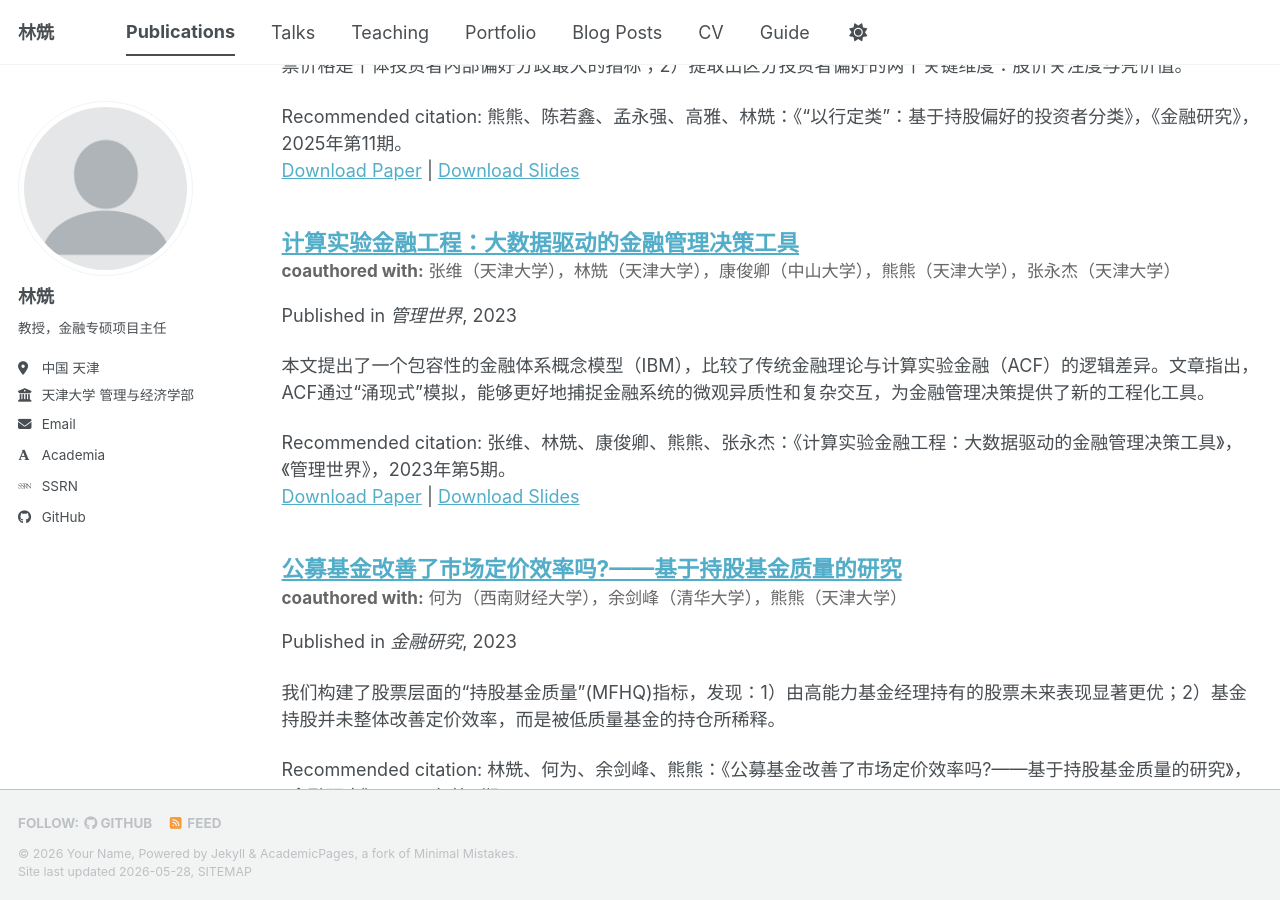
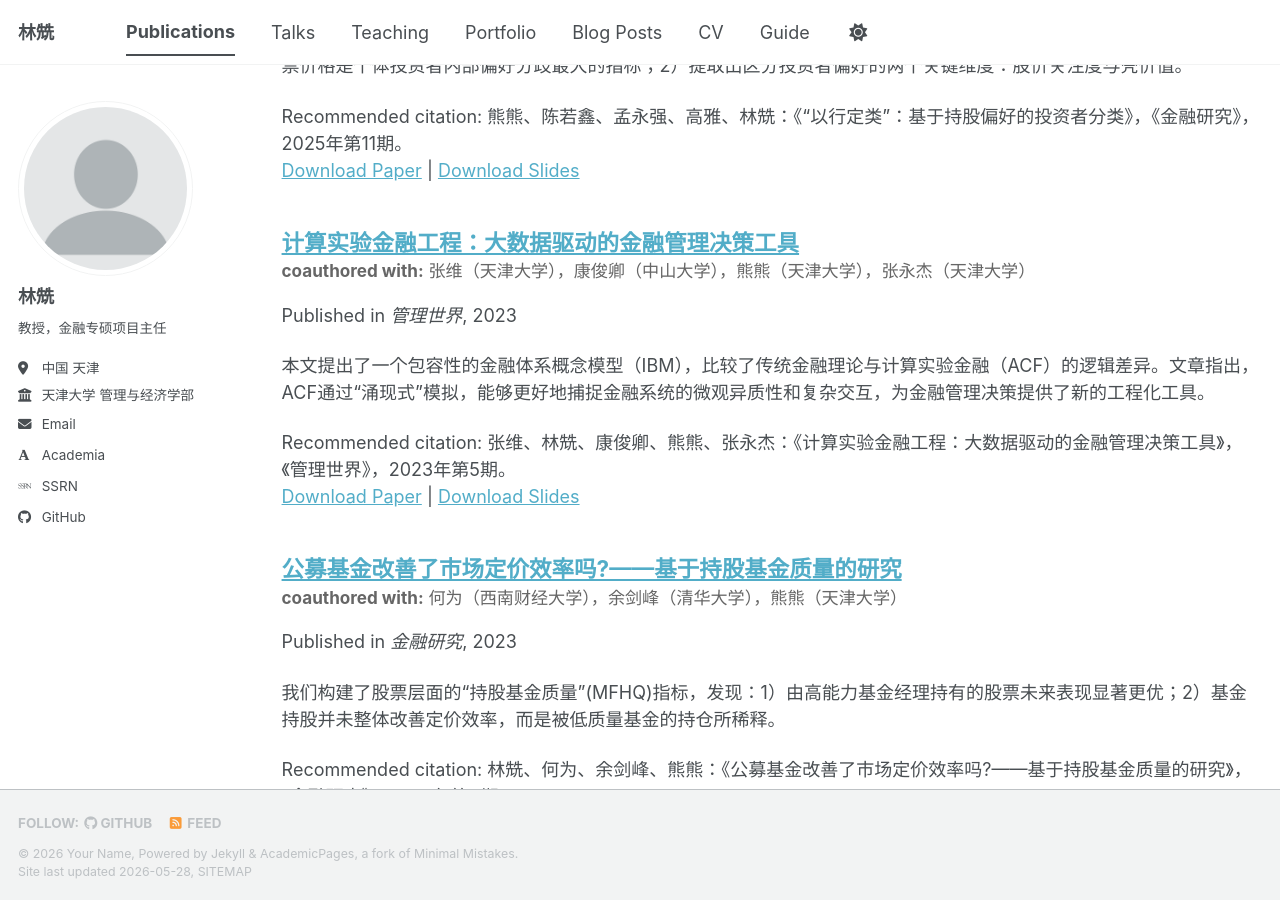
Before and after one commit to LinShen-fin/LinShen-fin.github.io, a Jekyll site: the page built from _pages/publications.html, in a window 1280 px wide and 900 px high, scrolled down 1042 px. Built offline with Jekyll 4.4.1, drawn with Linux system fonts in a browser that asks for light colours; some web fonts are replaced; a script bundle is joined from its source files by our own code; library files that are not in the unit come from our copies.

Commit message:
Update 2023-ACFE.md

```diff
--- a/_publications/2023-ACFE.md
+++ b/_publications/2023-ACFE.md
@@ -6,7 +6,7 @@ permalink: /publication/2023-ACFE
 excerpt: '本文提出了一个包容性的金融体系概念模型（IBM），比较了传统金融理论与计算实验金融（ACF）的逻辑差异。文章指出，ACF通过“涌现式”模拟，能够更好地捕捉金融系统的微观异质性和复杂交互，为金融管理决策提供了新的工程化工具。'
 date: 2023-05-01
 venue: '管理世界'
-coauthors: "张维（天津大学），林兟（天津大学），康俊卿（中山大学），熊熊（天津大学），张永杰（天津大学）"
+coauthors: "张维（天津大学），康俊卿（中山大学），熊熊（天津大学），张永杰（天津大学）"
 slidesurl: ''
 paperurl: ''
 citation: '张维、林兟、康俊卿、熊熊、张永杰：《计算实验金融工程：大数据驱动的金融管理决策工具》，《管理世界》，2023年第5期。'
```
